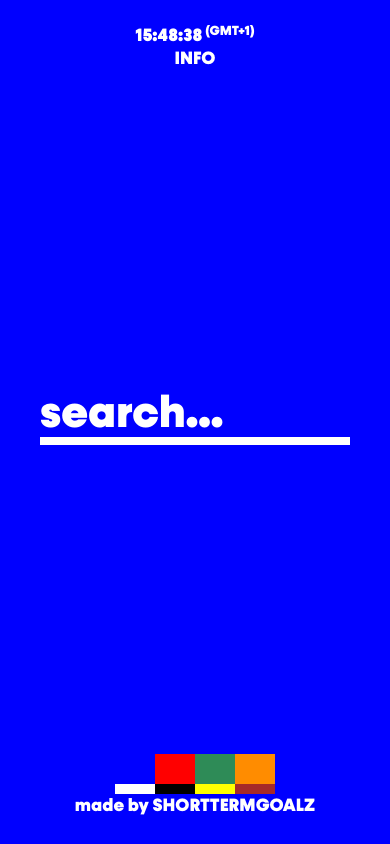
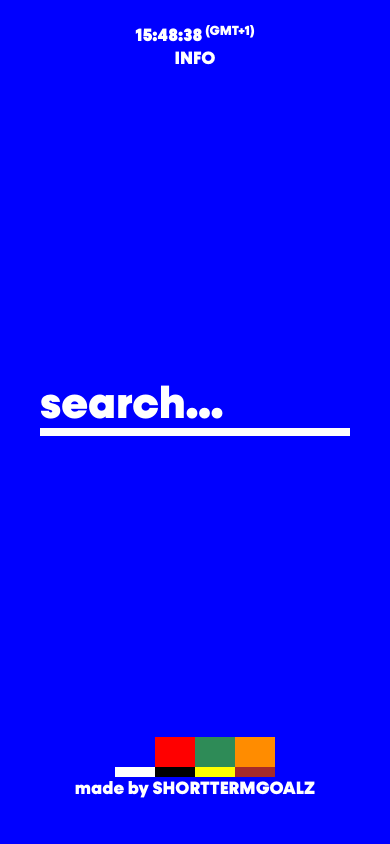
Before and after one commit to shorttermgoals/TesoroTermino, a Next.js app: page / in a window 390 px wide. Built offline with nearby package versions, Linux system fonts and the light colour scheme.

Commit message:
iphone ui height change 1

```diff
--- a/styles/globals.css
+++ b/styles/globals.css
@@ -196,8 +196,6 @@ input[type="text"] {
   text-align: center;
 }
 
-
-
 @media only screen and (max-height: 1000px ) {
   main{
     min-height: 94vh;
@@ -341,6 +339,10 @@ input[type="text"] {
 
 @media only screen and (max-width: 440px) {
 
+  main{
+    min-height: 92vh;
+  }
+
   input{
     border-bottom: 8px solid white;
     font-size: 45px;
```
